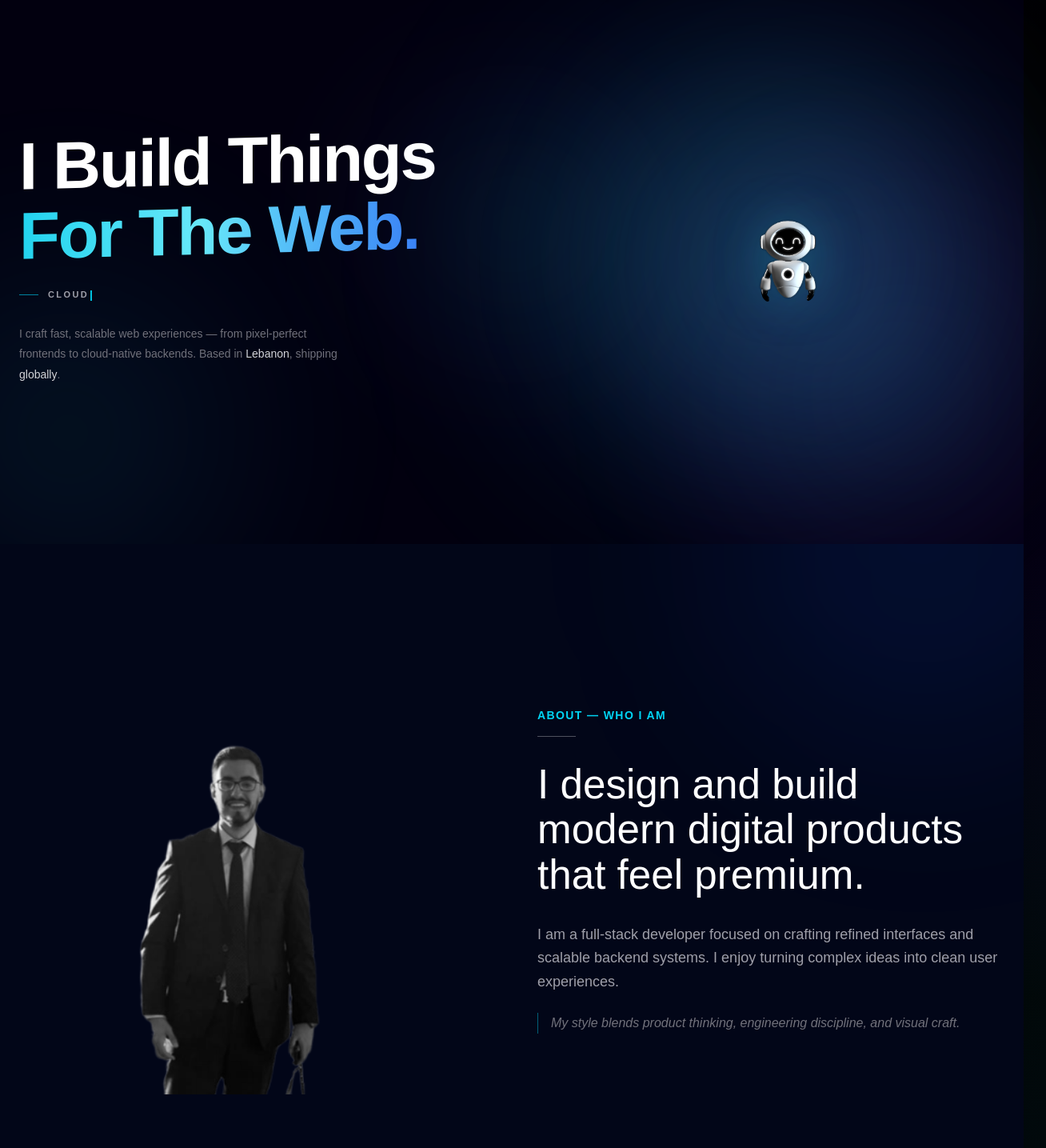
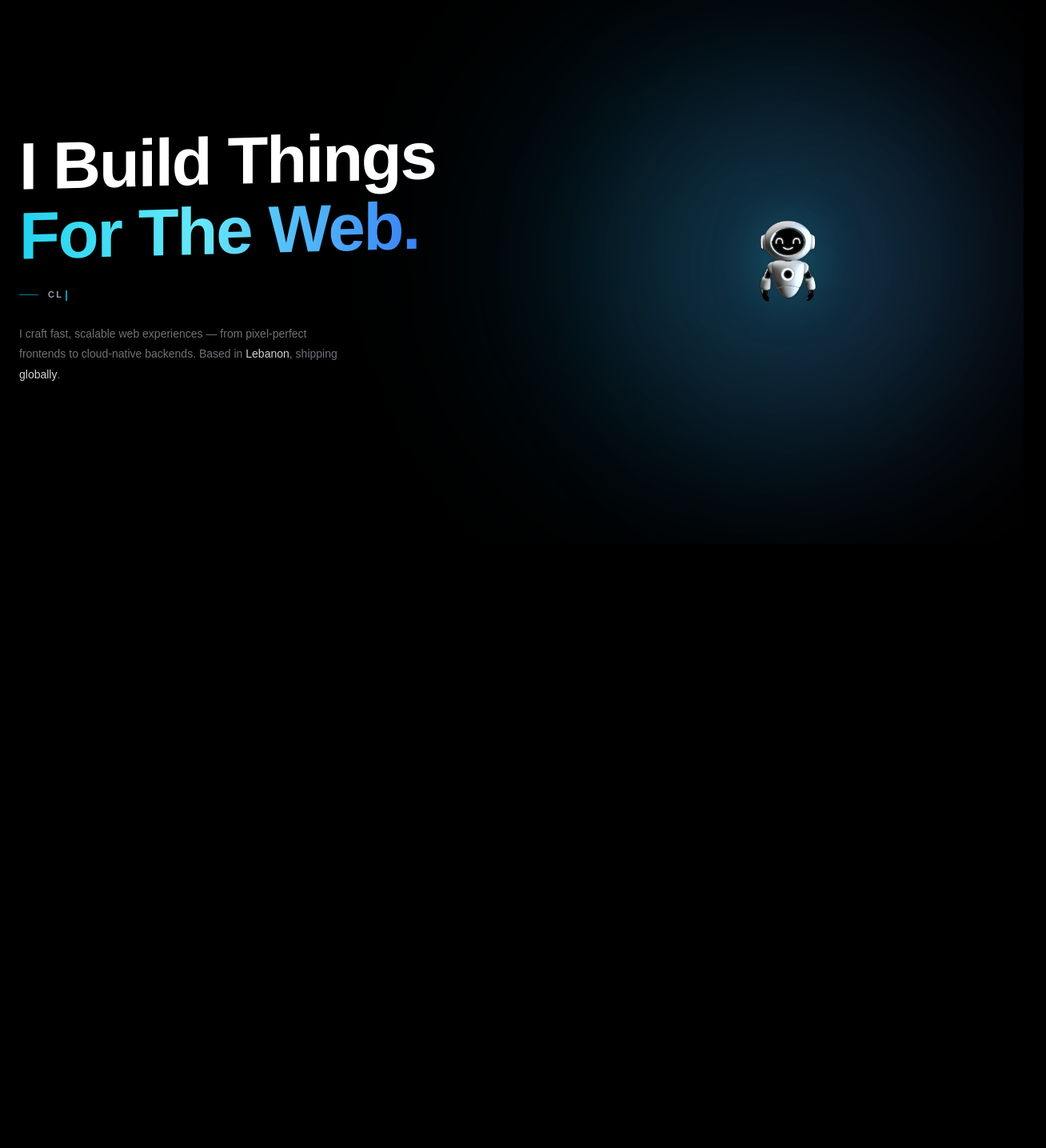
Before and after one commit to omaralakara/New-Portfolio, a React (Vite) app: page / in a window 1280 px wide. Shown: the part 120-1555 px from the top of the page at 80% size, 1308 px wide, since content can reach past the window. After the commit the page ends 800 px from the top, so only its background shows below. Built offline with nearby package versions, Linux system fonts and the light colour scheme; a web font is replaced by a local one.

Commit message:
removed spline water mark

```diff
--- a/src/App.jsx
+++ b/src/App.jsx
@@ -1,41 +1,14 @@
-import { useEffect } from "react";
-import Header from "./components/header";
+import Header from "./components/Header";
 import HeroSection from "./components/HeroSection";
-import AboutSection from "./components/AboutSection";
 import CustomCursor from "./components/CustomCursor";
 
 function App() {
-  // Mouse-following glow — updates a CSS variable, zero re-renders
-  useEffect(() => {
-    const handleMove = (e) => {
-      document.documentElement.style.setProperty("--mouse-x", `${e.clientX}px`);
-      document.documentElement.style.setProperty("--mouse-y", `${e.clientY}px`);
-    };
-    window.addEventListener("mousemove", handleMove);
-    return () => window.removeEventListener("mousemove", handleMove);
-  }, []);
-
   return (
     <>
-      {/* ── FIXED BACKGROUND — 2 light sources + mouse glow ── */}
-      <div className="fixed inset-0 -z-10 overflow-hidden pointer-events-none">
-        {/* Base — very dark blue-black */}
-        <div className="absolute inset-0 bg-[#02000f]" />
-
-        {/* Light source 1 — cyan, lower left */}
-        <div className="aurora aurora-3" />
-
-        {/* Light source 2 — blue/purple, bottom right */}
-        <div className="aurora aurora-2" />
-
-        {/* Mouse glow — lazily follows cursor */}
-        <div className="mouse-glow" />
-      </div>
-
       <CustomCursor />
       <Header />
       <HeroSection />
-      <AboutSection />
+      {/* <AboutSection /> */}
     </>
   );
 }
--- a/src/components/AboutSection.jsx
+++ /dev/null
@@ -1,167 +0,0 @@
-import { useEffect, useRef } from "react";
-import gsap from "gsap";
-import { ScrollTrigger } from "gsap/ScrollTrigger";
-import { SplitText } from "gsap/all"; // Note: SplitText is a GSAP member plugin. I'll provide a CSS alternative below.
-
-gsap.registerPlugin(ScrollTrigger);
-
-function AboutSection() {
-  const sectionRef = useRef(null);
-  const imageRef = useRef(null);
-
-  useEffect(() => {
-    const ctx = gsap.context(() => {
-      // 1. Initial States
-      gsap.set(".reveal-text", { y: "110%" });
-      gsap.set(".about-line", { scaleX: 0, transformOrigin: "left center" });
-      gsap.set(".image-overlay", { scaleY: 1, transformOrigin: "top" });
-      gsap.set(".about-photo", { scale: 1.3 });
-
-      const tl = gsap.timeline({
-        scrollTrigger: {
-          trigger: sectionRef.current,
-          start: "top 65%",
-          end: "bottom bottom",
-          toggleActions: "play none none none",
-        },
-      });
-
-      // 2. The Animation Sequence
-      tl.to(".image-overlay", {
-        scaleY: 0,
-        duration: 1.2,
-        ease: "expo.inOut",
-      })
-        .to(
-          ".about-photo",
-          {
-            scale: 1,
-            duration: 1.6,
-            ease: "expo.out",
-          },
-          "-=1",
-        )
-        .to(
-          ".about-line",
-          {
-            scaleX: 1,
-            duration: 1,
-            ease: "power4.out",
-          },
-          "-=0.8",
-        )
-        .to(
-          ".reveal-text",
-          {
-            y: "0%",
-            duration: 1,
-            stagger: 0.05,
-            ease: "power4.out",
-          },
-          "-=0.7",
-        )
-        .to(
-          ".about-copy",
-          {
-            opacity: 1,
-            y: 0,
-            duration: 1,
-            ease: "power3.out",
-          },
-          "-=0.5",
-        );
-
-      // 3. Subtle Parallax on Hover/Mousemove
-      const handleMouseMove = (e) => {
-        const { clientX, clientY } = e;
-        const xPos = (clientX / window.innerWidth - 0.5) * 20;
-        const yPos = (clientY / window.innerHeight - 0.5) * 20;
-
-        gsap.to(imageRef.current, {
-          x: xPos,
-          y: yPos,
-          duration: 1.5,
-          ease: "power2.out",
-        });
-      };
-
-      window.addEventListener("mousemove", handleMouseMove);
-      return () => window.removeEventListener("mousemove", handleMouseMove);
-    }, sectionRef);
-
-    return () => ctx.revert();
-  }, []);
-
-  return (
-    <section
-      id="about"
-      ref={sectionRef}
-      className="relative py-32 overflow-hidden bg-slate-950"
-    >
-      {/* Background Accent */}
-      <div className="absolute top-0 right-0 w-[500px] h-[500px] bg-blue-600/10 blur-[120px] rounded-full -translate-y-1/2 translate-x-1/4" />
-
-      <div className="container mx-auto px-6 relative z-10">
-        <div className="grid grid-cols-1 lg:grid-cols-2 gap-16 items-start">
-          {/* Image Side - No Card, Just Refined Depth */}
-          <div className="relative group">
-            <div
-              ref={imageRef}
-              className="relative aspect-[4/5] w-full max-w-md mx-auto overflow-hidden rounded-2xl"
-            >
-              {/* The "Pro" Reveal Overlay */}
-              <div className="image-overlay absolute inset-0 bg-cyan-500 z-20" />
-
-              <img
-                src="/image.png"
-                alt="Portrait"
-                className="about-photo h-full w-full object-cover grayscale hover:grayscale-0 transition-all duration-700"
-              />
-
-              {/* Floating Decorative Elements */}
-              <div className="absolute -bottom-6 -right-6 w-32 h-32 border border-white/10 rounded-full blur-sm" />
-            </div>
-          </div>
-
-          {/* Text Side */}
-          <div className="flex flex-col justify-center h-full">
-            <div className="overflow-hidden">
-              <p className="reveal-text text-sm font-bold uppercase tracking-widest text-cyan-400 mb-4">
-                About — Who I Am
-              </p>
-            </div>
-
-            <div className="about-line h-[1px] w-12 bg-white/30 mb-8" />
-
-            <h2 className="text-[clamp(2rem,4vw,3.5rem)] font-light leading-[1.1] text-white mb-8">
-              {/* Splitting text into lines for a mask reveal */}
-              {[
-                "I design and build",
-                "modern digital products",
-                "that feel premium.",
-              ].map((line, i) => (
-                <div key={i} className="overflow-hidden">
-                  <span className="reveal-text block">{line}</span>
-                </div>
-              ))}
-            </h2>
-
-            <div className="about-copy opacity-0 translate-y-8 space-y-6">
-              <p className="text-zinc-400 text-lg leading-relaxed max-w-xl">
-                I am a full-stack developer focused on crafting refined
-                interfaces and scalable backend systems. I enjoy turning complex
-                ideas into clean user experiences.
-              </p>
-              <p className="text-zinc-500 text-base leading-relaxed max-w-xl italic border-l border-cyan-500/50 pl-4">
-                My style blends product thinking, engineering discipline, and
-                visual craft.
-              </p>
-            </div>
-          </div>
-        </div>
-      </div>
-    </section>
-  );
-}
-
-export default AboutSection;
--- a/src/components/HeroSection.jsx
+++ b/src/components/HeroSection.jsx
@@ -220,7 +220,7 @@ function HeroSection() {
   return (
     <section
       ref={containerRef}
-      className="relative h-screen flex items-center"
+      className="relative h-dvh overflow-hidden flex items-center"
     >
       <div
         className="w-full h-full grid
@@ -281,7 +281,7 @@ function HeroSection() {
         </div>
 
         {/* ── RIGHT — Spline robot ── */}
-        <div className="relative w-full h-full flex items-center justify-center min-h-[400px]">
+        <div className="relative w-full h-full flex items-center justify-center min-h-[260px] sm:min-h-[320px] lg:min-h-[400px]">
           {/* Ambient glow behind robot (blends into page, no card edges) */}
           <div className="pointer-events-none absolute inset-0">
             <div
--- a/src/index.css
+++ b/src/index.css
@@ -15,18 +15,7 @@ body {
   color: white;
   scroll-behavior: smooth;
   font-family: "Mona Sans", sans-serif;
-  background:
-    radial-gradient(
-      1200px circle at 24% 82%,
-      rgba(34, 211, 238, 0.08) 0%,
-      transparent 50%
-    ),
-    radial-gradient(
-      1000px circle at 92% 88%,
-      rgba(59, 130, 246, 0.14) 0%,
-      transparent 50%
-    ),
-    radial-gradient(ellipse at 20% 50%, #05001a 0%, #000000 52%, #00070f 100%);
+  background: #000000;
   min-height: 100vh;
   background-color: #000000;
 }
@@ -37,111 +26,6 @@ body {
   isolation: isolate;
 }
 
-.aurora {
-  position: absolute;
-  border-radius: 9999px;
-  filter: blur(80px);
-  opacity: 0.5;
-  transform: translateZ(0);
-  will-change: transform, opacity;
-  animation: aurora-drift 16s ease-in-out infinite alternate;
-}
-
-.aurora-3 {
-  width: min(68vw, 780px);
-  height: min(68vw, 780px);
-  bottom: -32%;
-  left: -24%;
-  background: radial-gradient(
-    circle,
-    rgba(34, 211, 238, 0.22) 0%,
-    rgba(56, 189, 248, 0.08) 36%,
-    transparent 72%
-  );
-  animation-duration: 18s;
-}
-
-.aurora-2 {
-  width: min(62vw, 720px);
-  height: min(62vw, 720px);
-  right: -16%;
-  bottom: -22%;
-  background: radial-gradient(
-    circle,
-    rgba(59, 130, 246, 0.28) 0%,
-    rgba(147, 51, 234, 0.12) 42%,
-    transparent 74%
-  );
-  animation-duration: 19s;
-}
-
-.mouse-glow {
-  position: absolute;
-  width: 520px;
-  height: 520px;
-  border-radius: 9999px;
-  pointer-events: none;
-  left: calc(var(--mouse-x, 50vw) - 260px);
-  top: calc(var(--mouse-y, 50vh) - 260px);
-  background: radial-gradient(
-    circle,
-    rgba(34, 211, 238, 0.12) 0%,
-    rgba(59, 130, 246, 0.08) 28%,
-    transparent 68%
-  );
-  filter: blur(56px);
-  mix-blend-mode: screen;
-  opacity: 0.65;
-  transition:
-    left 180ms linear,
-    top 180ms linear,
-    opacity 250ms ease;
-}
-
-@keyframes aurora-drift {
-  0% {
-    transform: translate3d(0, 0, 0) scale(1);
-    opacity: 0.46;
-  }
-  100% {
-    transform: translate3d(14px, -24px, 0) scale(1.08);
-    opacity: 0.64;
-  }
-}
-
-@media (max-width: 768px) {
-  .aurora {
-    filter: blur(56px);
-    opacity: 0.38;
-  }
-
-  .mouse-glow {
-    width: 340px;
-    height: 340px;
-    left: calc(var(--mouse-x, 50vw) - 170px);
-    top: calc(var(--mouse-y, 50vh) - 170px);
-    filter: blur(44px);
-    opacity: 0.48;
-  }
-}
-
-@media (pointer: coarse) {
-  .mouse-glow {
-    display: none;
-  }
-}
-
-@media (prefers-reduced-motion: reduce) {
-  .aurora {
-    animation: none;
-  }
-
-  .mouse-glow {
-    display: none;
-    transition: none;
-  }
-}
-
 /* Force hide the default cursor on EVERYTHING when using a mouse */
 @media (pointer: fine) {
   *,
```
